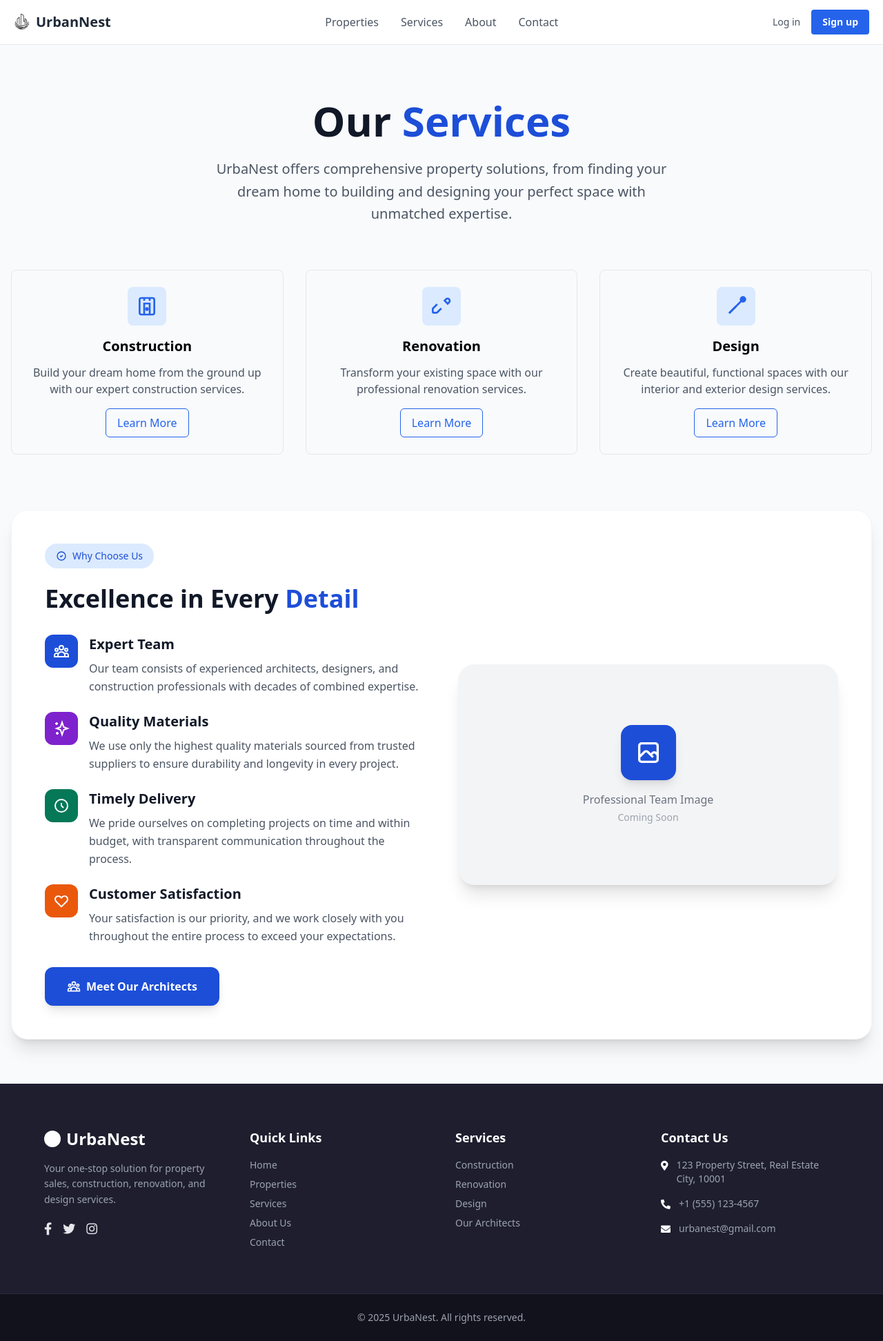
After one commit to Arya2113/UrbaNest, a Laravel app: page /services in a window 1280 px wide. The commit adds this page. Shown: the whole page at 69% size. Run offline with Laravel 12, Linux system fonts and the light colour scheme; some libraries are stand-ins or nearby versions.

Commit message:
servis beta

```diff
--- /dev/null
+++ b/app/Http/Controllers/ServiceController.php
@@ -0,0 +1,48 @@
+<?php
+
+namespace App\Http\Controllers;
+
+use Illuminate\Http\Request;
+
+class ServiceController extends Controller
+{
+    /**
+     * Tampilkan landing page services (overview/list jasa)
+     */
+    public function index()
+    {
+        // Bisa kirim data tambahan jika perlu
+        return view('servicesPage');
+    }
+
+    /**
+     * Tampilkan form request service
+     */
+    public function showForm()
+    {
+        return view('servicesForm');
+    }
+
+    /**
+     * Proses form request service
+     */
+    public function submitRequest(Request $request)
+    {
+        $validated = $request->validate([
+            'full_name'    => 'required|string|max:255',
+            'email'        => 'required|email|max:255',
+            'phone'        => 'nullable|string|max:30',
+            'location'     => 'required|string|max:255',
+            'service_type' => 'required|string',
+            'budget'       => 'nullable|numeric',
+            'timeline'     => 'nullable|date',
+            'description'  => 'nullable|string',
+            'terms'        => 'accepted'
+        ]);
+
+        // Simpan ke database jika ada model, atau kirim email, dll.
+        // ServiceRequest::create($validated);
+
+        return redirect()->back()->with('success', 'Your service request has been submitted. Our team will contact you soon.');
+    }
+}
--- a/resources/views/partials/footer.blade.php
+++ b/resources/views/partials/footer.blade.php
@@ -54,7 +54,7 @@
           </li>
           <li class="flex justify-center md:justify-start items-start gap-3">
             <i class="fas fa-envelope text-white mt-1"></i>
-            <span>info@urbanest.com</span>
+            <span>urbanest@gmail.com</span>
           </li>
         </ul>
       </div>
--- /dev/null
+++ b/resources/views/servicesPage.blade.php
@@ -0,0 +1,176 @@
+@extends('layouts.app')
+
+@section('title', 'Our Services')
+
+@section('content')
+<div class="bg-slate-50 min-h-screen">
+
+    {{-- Hero Section --}}
+    <div class="relative pt-20 pb-16 overflow-hidden">
+        <div class="absolute inset-0"></div>
+        <div class="relative max-w-4xl mx-auto text-center px-4">
+            <h1 class="text-4xl md:text-5xl lg:text-6xl font-bold text-gray-900 mb-6 leading-tight">
+                Our <span class="text-blue-700">Services</span>
+            </h1>
+            <p class="text-xl text-gray-600 max-w-2xl mx-auto leading-relaxed">
+                UrbaNest offers comprehensive property solutions, from finding your dream home to building and designing your perfect space with unmatched expertise.
+            </p>
+        </div>
+    </div>
+
+    {{-- Services Cards --}}
+    <div class="max-w-7xl mx-auto px-4 pb-16">
+        <div class="grid md:grid-cols-3 gap-8 mb-20">
+        {{-- Card 1: Construction --}}
+    <div class="border border-gray-200 rounded-lg p-6 flex flex-col">
+        <div class="flex justify-center mb-4">
+            <div class="bg-blue-100 p-3 rounded-lg flex items-center justify-center">
+                {{-- Icon Building --}}
+                <svg class="w-8 h-8 text-blue-600" fill="none" stroke="currentColor" stroke-width="2" viewBox="0 0 24 24">
+                    <rect x="4" y="3" width="16" height="18" rx="2"></rect>
+                    <path d="M9 21V9h6v12"></path>
+                    <path d="M9 3V6"></path>
+                    <path d="M15 3V6"></path>
+                    <circle cx="12" cy="15" r="1" fill="currentColor"></circle>
+                </svg>
+            </div>
+        </div>
+        <h3 class="text-xl font-bold mb-3 text-center">Construction</h3>
+        <p class="text-gray-600 text-center mb-4">Build your dream home from the ground up with our expert construction services.</p>
+        <div class="flex justify-center mt-auto">
+            <a href="#" class="text-blue-600 border border-blue-600 px-4 py-2 rounded-md hover:bg-blue-600 hover:text-white transition">Learn More</a>
+        </div>
+    </div>
+    {{-- Card 2: Renovation --}}
+    <div class="border border-gray-200 rounded-lg p-6 flex flex-col">
+        <div class="flex justify-center mb-4">
+            <div class="bg-blue-100 p-3 rounded-lg flex items-center justify-center">
+                {{-- Icon Tools --}}
+                <svg class="w-8 h-8 text-blue-600" fill="none" stroke="currentColor" stroke-width="2" viewBox="0 0 24 24">
+                    <path d="M20.25 4.317a2.366 2.366 0 00-3.346 0l-1.528 1.528 3.346 3.346 1.528-1.528a2.366 2.366 0 000-3.346z"></path>
+                    <path d="M7.293 9.707l-4.5 4.5a1 1 0 00-.293.707V18a1 1 0 001 1h3.086a1 1 0 00.707-.293l4.5-4.5"></path>
+                </svg>
+            </div>
+        </div>
+        <h3 class="text-xl font-bold mb-3 text-center">Renovation</h3>
+        <p class="text-gray-600 text-center mb-4">Transform your existing space with our professional renovation services.</p>
+        <div class="flex justify-center mt-auto">
+            <a href="#" class="text-blue-600 border border-blue-600 px-4 py-2 rounded-md hover:bg-blue-600 hover:text-white transition">Learn More</a>
+        </div>
+    </div>
+    {{-- Card 3: Design --}}
+    <div class="border border-gray-200 rounded-lg p-6 flex flex-col">
+        <div class="flex justify-center mb-4">
+            <div class="bg-blue-100 p-3 rounded-lg flex items-center justify-center">
+                {{-- Icon Brush --}}
+                <svg class="w-8 h-8 text-blue-600" fill="none" stroke="currentColor" stroke-width="2" viewBox="0 0 24 24">
+                    <path d="M19.5 4.5l-15 15"></path>
+                    <path d="M4.5 19.5l7.5-7.5"></path>
+                    <circle cx="19.5" cy="4.5" r="2.5" fill="currentColor"></circle>
+                </svg>
+            </div>
+        </div>
+        <h3 class="text-xl font-bold mb-3 text-center">Design</h3>
+        <p class="text-gray-600 text-center mb-4">Create beautiful, functional spaces with our interior and exterior design services.</p>
+        <div class="flex justify-center mt-auto">
+            <a href="#" class="text-blue-600 border border-blue-600 px-4 py-2 rounded-md hover:bg-blue-600 hover:text-white transition">Learn More</a>
+        </div>
+    </div>
+        </div>
+
+        {{-- Why Choose Us --}}
+        <div class="bg-white rounded-3xl shadow-xl p-8 md:p-12 border border-gray-100">
+            <div class="grid lg:grid-cols-2 gap-12 items-center">
+                <div>
+                    <div class="inline-flex items-center px-4 py-2 bg-blue-100 text-blue-700 rounded-full text-sm font-medium mb-6">
+                        <svg class="w-4 h-4 mr-2" fill="none" stroke="currentColor" stroke-width="2" viewBox="0 0 24 24">
+                            <path d="M9 12l2 2 4-4m6 2a9 9 0 11-18 0 9 9 0 0118 0z"></path>
+                        </svg>
+                        Why Choose Us
+                    </div>
+                    <h3 class="text-3xl md:text-4xl font-bold text-gray-900 mb-8 leading-tight">
+                        Excellence in Every <span class="text-blue-700">Detail</span>
+                    </h3>
+
+                    <div class="space-y-6">
+                        <div class="flex items-start gap-4">
+                            <div class="w-12 h-12 bg-blue-700 rounded-xl flex items-center justify-center flex-shrink-0">
+                                <svg class="w-6 h-6 text-white" fill="none" stroke="currentColor" stroke-width="2" viewBox="0 0 24 24">
+                                    <path d="M17 20h5v-2a3 3 0 00-5.356-1.857M17 20H7m10 0v-2c0-.656-.126-1.283-.356-1.857M7 20H2v-2a3 3 0 015.356-1.857M7 20v-2c0-.656.126-1.283.356-1.857m0 0a5.002 5.002 0 019.288 0M15 7a3 3 0 11-6 0 3 3 0 016 0zm6 3a2 2 0 11-4 0 2 2 0 014 0zM7 10a2 2 0 11-4 0 2 2 0 014 0z"></path>
+                                </svg>
+                            </div>
+                            <div>
+                                <h4 class="text-xl font-bold text-gray-900 mb-2">Expert Team</h4>
+                                <p class="text-gray-600 leading-relaxed">Our team consists of experienced architects, designers, and construction professionals with decades of combined expertise.</p>
+                            </div>
+                        </div>
+
+                        <div class="flex items-start gap-4">
+                            <div class="w-12 h-12 bg-purple-700 rounded-xl flex items-center justify-center flex-shrink-0">
+                                <svg class="w-6 h-6 text-white" fill="none" stroke="currentColor" stroke-width="2" viewBox="0 0 24 24">
+                                    <path d="M5 3v4M3 5h4M6 17v4m-2-2h4m5-16l2.286 6.857L21 12l-5.714 2.143L13 21l-2.286-6.857L5 12l5.714-2.143L13 3z"></path>
+                                </svg>
+                            </div>
+                            <div>
+                                <h4 class="text-xl font-bold text-gray-900 mb-2">Quality Materials</h4>
+                                <p class="text-gray-600 leading-relaxed">We use only the highest quality materials sourced from trusted suppliers to ensure durability and longevity in every project.</p>
+                            </div>
+                        </div>
+
+                        <div class="flex items-start gap-4">
+                            <div class="w-12 h-12 bg-emerald-700 rounded-xl flex items-center justify-center flex-shrink-0">
+                                <svg class="w-6 h-6 text-white" fill="none" stroke="currentColor" stroke-width="2" viewBox="0 0 24 24">
+                                    <path d="M12 8v4l3 3m6-3a9 9 0 11-18 0 9 9 0 0118 0z"></path>
+                                </svg>
+                            </div>
+                            <div>
+                                <h4 class="text-xl font-bold text-gray-900 mb-2">Timely Delivery</h4>
+                                <p class="text-gray-600 leading-relaxed">We pride ourselves on completing projects on time and within budget, with transparent communication throughout the process.</p>
+                            </div>
+                        </div>
+
+                        <div class="flex items-start gap-4">
+                            <div class="w-12 h-12 bg-orange-600 rounded-xl flex items-center justify-center flex-shrink-0">
+                                <svg class="w-6 h-6 text-white" fill="none" stroke="currentColor" stroke-width="2" viewBox="0 0 24 24">
+                                    <path d="M4.318 6.318a4.5 4.5 0 000 6.364L12 20.364l7.682-7.682a4.5 4.5 0 00-6.364-6.364L12 7.636l-1.318-1.318a4.5 4.5 0 00-6.364 0z"></path>
+                                </svg>
+                            </div>
+                            <div>
+                                <h4 class="text-xl font-bold text-gray-900 mb-2">Customer Satisfaction</h4>
+                                <p class="text-gray-600 leading-relaxed">Your satisfaction is our priority, and we work closely with you throughout the entire process to exceed your expectations.</p>
+                            </div>
+                        </div>
+                    </div>
+
+                    <div class="mt-8">
+                        <a href="#" class="inline-flex items-center bg-blue-700 hover:bg-blue-900 text-white font-semibold py-4 px-8 rounded-xl transition-all duration-300 shadow-lg hover:shadow-xl hover:-translate-y-1">
+                            <svg class="w-5 h-5 mr-2" fill="none" stroke="currentColor" stroke-width="2" viewBox="0 0 24 24">
+                                <path d="M17 20h5v-2a3 3 0 00-5.356-1.857M17 20H7m10 0v-2c0-.656-.126-1.283-.356-1.857M7 20H2v-2a3 3 0 015.356-1.857M7 20v-2c0-.656.126-1.283.356-1.857m0 0a5.002 5.002 0 019.288 0M15 7a3 3 0 11-6 0 3 3 0 016 0zm6 3a2 2 0 11-4 0 2 2 0 014 0zM7 10a2 2 0 11-4 0 2 2 0 014 0z"></path>
+                            </svg>
+                            Meet Our Architects
+                        </a>
+                    </div>
+                </div>
+
+                <div class="relative">
+                    <div class="absolute inset-0 rounded-3xl transform rotate-3"></div>
+                    <div class="relative bg-gray-100 rounded-3xl h-80 flex items-center justify-center shadow-xl">
+                        <div class="text-center">
+                            <div class="w-20 h-20 bg-blue-700 rounded-2xl flex items-center justify-center mx-auto mb-4 shadow-lg">
+                                <svg class="w-10 h-10 text-white" fill="none" stroke="currentColor" stroke-width="2" viewBox="0 0 24 24">
+                                    <path d="M4 16l4.586-4.586a2 2 0 012.828 0L16 16m-2-2l1.586-1.586a2 2 0 012.828 0L20 14m-6-6h.01M6 20h12a2 2 0 002-2V6a2 2 0 00-2-2H6a2 2 0 00-2 2v12a2 2 0 002 2z"></path>
+                                </svg>
+                            </div>
+                            <p class="text-gray-500 font-medium">Professional Team Image</p>
+                            <p class="text-gray-400 text-sm mt-1">Coming Soon</p>
+                        </div>
+                    </div>
+                </div>
+            </div>
+        </div>
+    </div>
+
+</div>
+@include('partials.footer')
+
+@endsection
--- a/resources/views/welcome.blade.php
+++ b/resources/views/welcome.blade.php
@@ -13,7 +13,7 @@
         </p>
         <div class="flex justify-center space-x-4">
             <a href="{{ url('/cariproperti') }}" class="bg-primary text-white px-6 py-3 rounded-md hover:bg-blue-700 transition">Browse Properties</a>
-            <a href="#" class="bg-gray-400 text-white px-6 py-3 rounded-md hover:bg-gray-500 transition">Explore Services</a>
+            <a href="{{ url('/services') }}" class="bg-gray-400 text-white px-6 py-3 rounded-md hover:bg-gray-500 transition">Explore Services</a>
         </div>
     </div>
     <div class="absolute inset-0 bg-[url('/placeholder.svg?height=600&width=1200')] opacity-10"></div>
@@ -154,7 +154,7 @@
     <section class="bg-blue-600 text-white py-16 px-6 text-center">
         <h2 class="text-3xl font-bold mb-4">Ready to Find Your Dream Property?</h2>
         <p class="text-lg mb-6">Join UrbaNest today and discover the perfect property for your needs.</p>
-        <a href="/get-started" class="inline-block bg-white text-blue-700 font-bold py-3 px-6 rounded hover:bg-gray-100 transition">Get Started</a>
+        <a href="{{ route('signup') }}" class="inline-block bg-white text-blue-700 font-bold py-3 px-6 rounded hover:bg-gray-100 transition">Get Started</a>
     </section>
 @include('partials.footer')
 
--- a/routes/web.php
+++ b/routes/web.php
@@ -4,6 +4,7 @@ use Illuminate\Support\Facades\Route;
 use App\Http\Controllers\HomeController;
 use App\Http\Controllers\PropertyController;
 use App\Http\Controllers\AuthController;
+use App\Http\Controllers\ServiceController;
 use Illuminate\Support\Facades\Auth;
 use Illuminate\Http\Request;
 
@@ -11,6 +12,8 @@ Route::get('/', [HomeController::class, 'index'])->name('home');
 
 Route::get('/detailproperti/{property}', [PropertyController::class, 'show'])->name('property.show');
 Route::get('/cariproperti', [PropertyController::class, 'index'])->name('cariproperti.index');
+
+Route::get('/services', [ServiceController::class, 'index'])->name('services.page');
 
 // Auth Routes
 Route::get('/signup', [AuthController::class, 'showSignupForm'])->name('signup');
```
Also changed, not shown: database/migrations/2025_05_31_044818_create_property_checkout_transactions_table.php, resources/views/about.blade.php (added), 3 other files.
